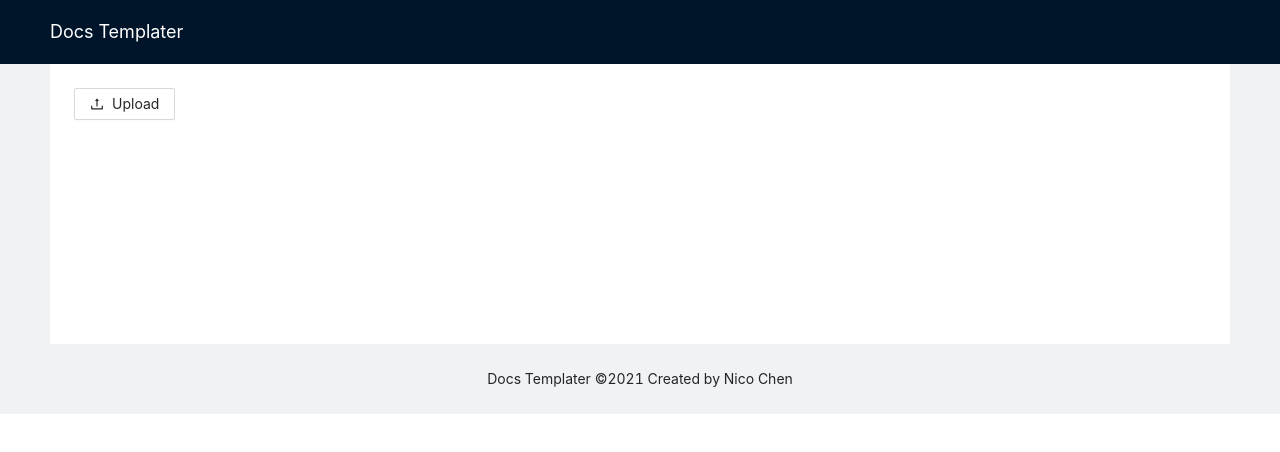
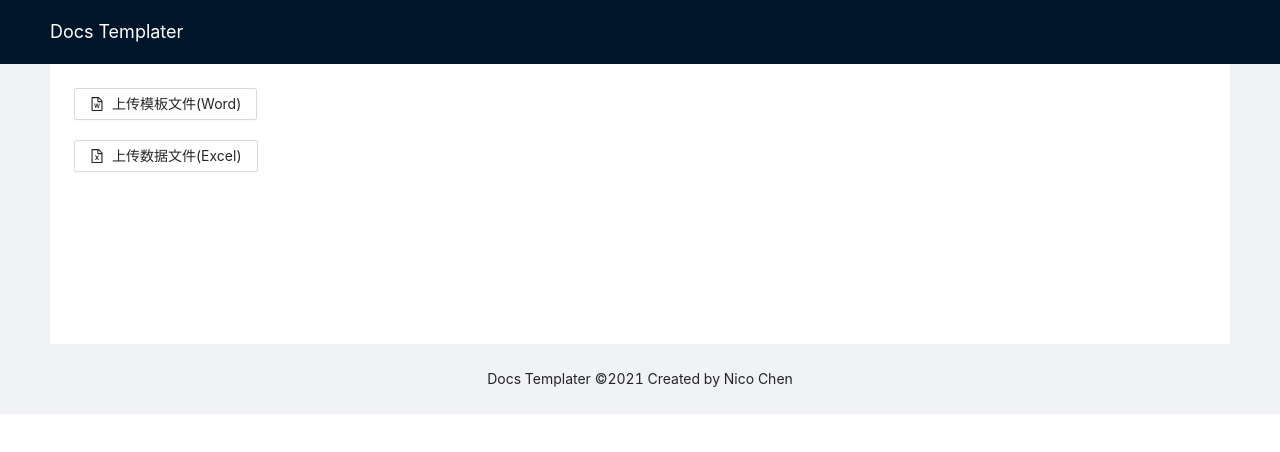
Before and after one commit to meng1204/Docx-Templater-React, a React (Create React App) app: page / in a window 1280 px wide. Shown: the top 452 px of the page. Built offline with nearby package versions, Linux system fonts and the light colour scheme.

Commit message:
Update: upload word/excel file

```diff
--- /dev/null
+++ b/src/components/UploadFile.js
@@ -0,0 +1,86 @@
+import React from "react";
+import 'antd/dist/antd.css';
+import { Upload, Button, message,Tooltip } from 'antd';
+import { FileExcelOutlined, FileWordOutlined} from '@ant-design/icons';
+
+const docx_extension = 'application/vnd.openxmlformats-officedocument.wordprocessingml.document';
+const excel_extension = [
+    'text/csv',
+    'application/vnd.ms-excel',
+    'application/vnd.openxmlformats-officedocument.spreadsheetml.sheet'
+]
+
+export const UploadFile = class UploadFile extends React.Component {
+    state = {
+        fileList: [
+        ],
+        fileList2: [
+        ],
+    };
+
+    handleChange = info => {
+        let fileList = [...info.fileList];
+
+        // 1. Limit the number of uploaded files
+        // Only to show two recent uploaded files, and old ones will be replaced by the new
+        fileList = fileList.slice(-1);
+
+
+        this.setState({ fileList });
+    };
+
+    handleChange2 = info => {
+        let fileList = [...info.fileList];
+
+        // 1. Limit the number of uploaded files
+        // Only to show two recent uploaded files, and old ones will be replaced by the new
+        fileList = fileList.slice(-1);
+        this.setState({ fileList2: fileList });
+    }
+
+
+    render() {
+
+        const props = {
+            action: '//jsonplaceholder.typicode.com/posts/',
+            onChange: this.handleChange,
+            beforeUpload: file => {
+                if (file.type !== docx_extension) {
+                  message.error(`${file.name} is not a docx file`);
+                }
+                return file.type === docx_extension ? true : Upload.LIST_IGNORE;
+            },
+        };
+
+        const props2 = {
+            action: '//jsonplaceholder.typicode.com/posts/',
+            onChange: this.handleChange2,
+            beforeUpload: file => {
+                if (!excel_extension.includes(file.type)) {
+                  message.error(`${file.name} is not a excel file`);
+                }
+                return excel_extension.includes(file.type) ? true : Upload.LIST_IGNORE;
+            },
+        };
+
+        return (
+            <div>
+                <div>
+                    <Tooltip title="上传模板文件, 只支持Extension: .docs">
+                        <Upload {...props} fileList={this.state.fileList}>
+                            <Button icon={<FileWordOutlined />}>上传模板文件(Word)</Button>
+                        </Upload>
+                    </Tooltip>
+                </div>
+
+                <div style={{ marginTop: '20px' }}>
+                    <Tooltip title="上传数据文件, 只支持Extension: .csv .xls .xlsx" style={{ marginTop: '20px' }}>
+                        <Upload {...props2} fileList={this.state.fileList2} >
+                            <Button icon={<FileExcelOutlined />}>上传数据文件(Excel)</Button>
+                        </Upload>
+                    </Tooltip>
+                </div>
+            </div>
+        );
+    }
+};
--- a/src/pages/Home.js
+++ b/src/pages/Home.js
@@ -1,96 +1,10 @@
 import React from "react";
-import 'antd/dist/antd.css';
-import { Upload, Button } from 'antd';
-import { UploadOutlined } from '@ant-design/icons';
-
-import Docxtemplater from "docxtemplater";
-import PizZip from "pizzip";
-import PizZipUtils from "pizzip/utils/index.js";
-import { saveAs } from "file-saver";
-
-
-const props = {
-    action: '//jsonplaceholder.typicode.com/posts/',
-    listType: 'picture',
-    previewFile(file) {
-      console.log('Your upload file:', file);
-      // Your process logic. Here we just mock to the same file
-      return fetch('https://next.json-generator.com/api/json/get/4ytyBoLK8', {
-        method: 'POST',
-        body: file,
-      })
-        .then(res => res.json())
-        .then(({ thumbnail }) => thumbnail);
-    },
-};
-
-function loadFile(url, callback) {
-    PizZipUtils.getBinaryContent(url, callback);
-}
+import { UploadFile } from "../components/UploadFile"
 
 export const Home = class Home extends React.Component {
     render() {
-        const generateDocument = () => {
-        loadFile("https://docxtemplater.com/tag-example.docx", function(
-            error,
-            content
-        ) {
-            if (error) {
-            throw error;
-            }
-            var zip = new PizZip(content);
-            var doc = new Docxtemplater().loadZip(zip);
-            doc.setData({
-            first_name: "John1232",
-            last_name: "Doe333",
-            phone: "0652455478",
-            description: "New Website"
-            });
-            try {
-            // render the document (replace all occurences of {first_name} by John, {last_name} by Doe, ...)
-            doc.render();
-            } catch (error) {
-            // The error thrown here contains additional information when logged with JSON.stringify (it contains a properties object containing all suberrors).
-            function replaceErrors(key, value) {
-                if (value instanceof Error) {
-                return Object.getOwnPropertyNames(value).reduce(function(
-                    error,
-                    key
-                ) {
-                    error[key] = value[key];
-                    return error;
-                },
-                {});
-                }
-                return value;
-            }
-            console.log(JSON.stringify({ error: error }, replaceErrors));
-
-            if (error.properties && error.properties.errors instanceof Array) {
-                const errorMessages = error.properties.errors
-                .map(function(error) {
-                    return error.properties.explanation;
-                })
-                .join("\n");
-                console.log("errorMessages", errorMessages);
-                // errorMessages is a humanly readable message looking like this :
-                // 'The tag beginning with "foobar" is unopened'
-            }
-            throw error;
-            }
-            var out = doc.getZip().generate({
-            type: "blob",
-            mimeType:
-                "application/vnd.openxmlformats-officedocument.wordprocessingml.document"
-            }); //Output the document using Data-URI
-            saveAs(out, "output.docx");
-        });
-        };
-
         return (
-            <Upload {...props}>
-                <Button icon={<UploadOutlined />}>Upload</Button>
-            </Upload>
+            <UploadFile></UploadFile>
         );
     }
 };
```
